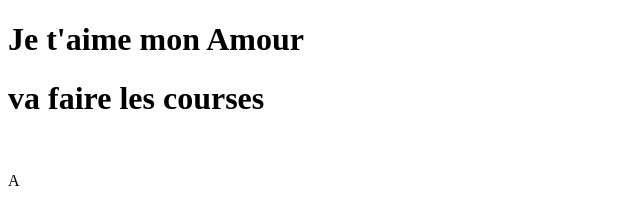
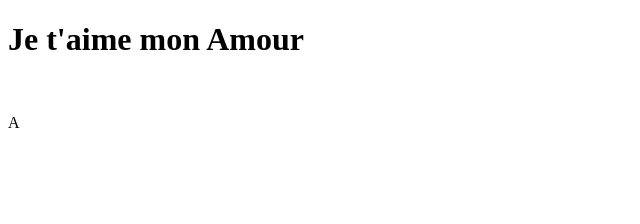
Before and after one commit to xViiT/xViiT.github.io, a plain HTML site: page index.html in a window 1280 px wide. Shown: the whole page, without its empty margins (0-640 px from the left). Drawn offline with Linux system fonts and the light colour scheme.

Commit message:
Update index.html

```diff
--- a/index.html
+++ b/index.html
@@ -3,7 +3,7 @@
 <body>
 
 <h1>Je t'aime mon Amour</h1>
-<h1>va faire les courses</h1>
+
 <br>
 <p>                    A</p>
 
```
